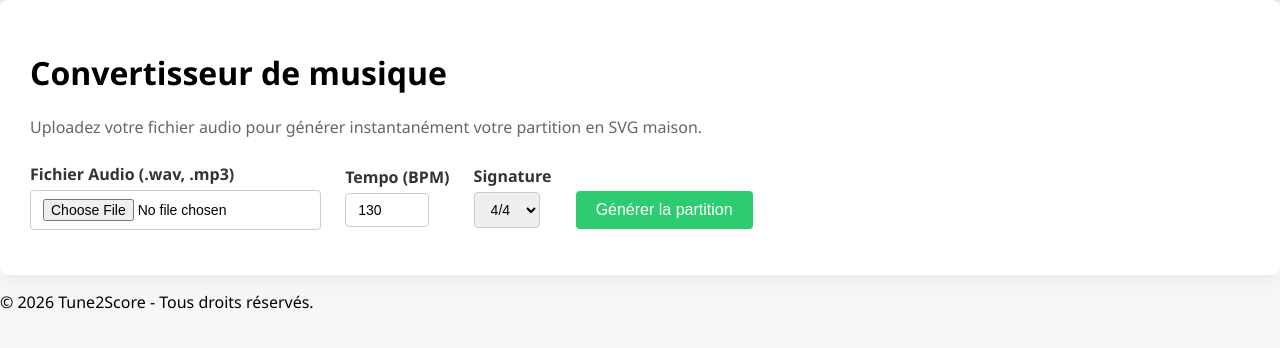
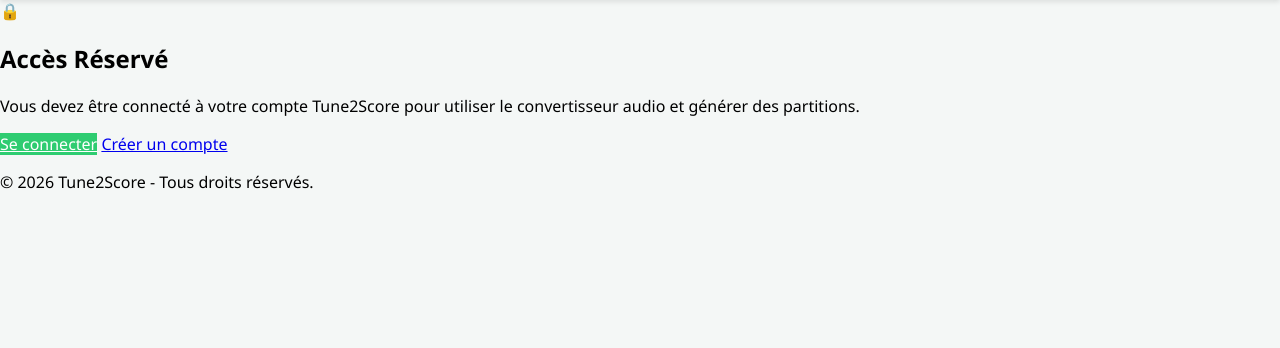
Before and after one commit to alexisdamien22/Tune2Score, a FastAPI app: page / in a window 1280 px wide. Shown: the part 58-406 px from the top of the page. Run offline with FastAPI, Linux system fonts and the light colour scheme.

Commit message:
fixed fac that converter was useable with disconnected

```diff
--- a/app/static/js/auth-status.js
+++ b/app/static/js/auth-status.js
@@ -1,12 +1,15 @@
 // app/static/js/auth-status.js
 
-document.addEventListener("DOMContentLoaded", () => {
+function checkAuthStatus() {
     const navLoginBtn = document.getElementById("navLoginBtn");
     const navUserDropdown = document.getElementById("navUserDropdown");
     const navUsername = document.getElementById("navUsername");
     const dropdownToggle = document.getElementById("dropdownToggle");
     const dropdownMenu = document.getElementById("dropdownMenu");
     const logoutBtn = document.getElementById("logoutBtn");
+
+    const allowedContent = document.getElementById("allowedContent");
+    const blockedContent = document.getElementById("blockedContent");
 
     const userJson = localStorage.getItem("tune2score_user");
 
@@ -17,27 +20,30 @@
                 if (navLoginBtn) navLoginBtn.style.display = "none";
                 if (navUserDropdown) navUserDropdown.style.display = "inline-block";
                 if (navUsername) navUsername.innerText = user.username;
+
+                if (allowedContent) allowedContent.style.setProperty("display", "block", "important");
+                if (blockedContent) blockedContent.style.setProperty("display", "none", "important");
             }
         } catch (e) {
-            console.error("Erreur de lecture de la session utilisateur", e);
+            console.error("Erreur de décodage de la session", e);
         }
     } else {
         if (navLoginBtn) navLoginBtn.style.display = "inline-block";
         if (navUserDropdown) navUserDropdown.style.display = "none";
+
+        if (allowedContent) allowedContent.style.setProperty("display", "none", "important");
+        if (blockedContent) blockedContent.style.setProperty("display", "block", "important");
     }
 
     if (dropdownToggle && dropdownMenu) {
-        dropdownToggle.addEventListener("click", (e) => {
+        const newToggle = dropdownToggle.cloneNode(true);
+        dropdownToggle.parentNode.replaceChild(newToggle, dropdownToggle);
+
+        newToggle.addEventListener("click", (e) => {
             e.stopPropagation();
             dropdownMenu.classList.toggle("show");
         });
     }
-
-    document.addEventListener("click", () => {
-        if (dropdownMenu && dropdownMenu.classList.contains("show")) {
-            dropdownMenu.classList.remove("show");
-        }
-    });
 
     if (logoutBtn) {
         logoutBtn.addEventListener("click", () => {
@@ -45,4 +51,13 @@
             window.location.href = "/";
         });
     }
+}
+
+document.addEventListener("DOMContentLoaded", checkAuthStatus);
+
+document.addEventListener("click", () => {
+    const dropdownMenu = document.getElementById("dropdownMenu");
+    if (dropdownMenu && dropdownMenu.classList.contains("show")) {
+        dropdownMenu.classList.remove("show");
+    }
 });
--- a/app/templates/index.html
+++ b/app/templates/index.html
@@ -3,36 +3,63 @@
 {% block title %}Tune2Score - Convertisseur{% endblock %}
 
 {% block content %}
+<div id="homepageContent">
+    <div id="allowedContent">
         <div class="converter-box">
-    <h1>Convertisseur de musique</h1>
-    <p class="subtitle">Uploadez votre fichier audio pour générer instantanément votre partition en SVG maison.</p>
+            <h1>Convertissez votre Audio en Partition</h1>
+            <p class="subtitle">Téléversez un fichier audio (WAV, MP3) pour générer automatiquement sa partition quantifiée.</p>
 
-    <form id="uploadForm">
-        <div class="form-group">
-            <label for="audioFile">Fichier Audio (.wav, .mp3)</label>
-            <input type="file" id="audioFile" accept="audio/*" required>
+            <form id="uploadForm" enctype="multipart/form-data">
+                <div class="form-group block-input">
+                    <label for="audioFile">Fichier Audio</label>
+                    <input type="file" id="audioFile" name="audio" accept=".wav,.mp3" required>
                 </div>
 
-        <div class="form-group">
+                <div class="form-row">
+                    <div class="form-group block-input">
                         <label for="tempo">Tempo (BPM)</label>
-            <input type="number" id="tempo" value="130" min="40" max="240">
+                        <input type="number" id="tempo" name="tempo" value="120" min="40" max="240">
                     </div>
 
-        <div class="form-group">
-            <label for="timeSignature">Signature</label>
-            <select id="timeSignature">
+                    <div class="form-group block-input">
+                        <label for="timeSignature">Mesure (Time Signature)</label>
+                        <select id="timeSignature" name="time_signature">
                             <option value="4/4">4/4</option>
                             <option value="3/4">3/4</option>
+                            <option value="2/4">2/4</option>
+                            <option value="6/8">6/8</option>
                         </select>
                     </div>
+                </div>
 
-        <button type="submit" class="btn-submit">Générer la partition</button>
+                <button type="submit" class="btn-submit" id="submitBtn">Générer la partition</button>
             </form>
 
-    <div id="resultZone">
-        <h2>Votre Partition :</h2>
-        <div id="actionsZone"></div>
-        <div class="score-box" id="svgContainer"></div>
+            <div id="loadingZone" class="loading-zone" style="display: none;">
+                <div class="spinner"></div>
+                <p>Analyse et quantification de l'audio en cours...</p>
+            </div>
+
+            <div id="resultZone" class="result-zone" style="display: none;">
+                <h2>Votre Partition Générée</h2>
+                <div class="action-buttons">
+                    <a id="downloadPdfBtn" href="#" target="_blank" class="btn-download" style="display: none;">Télécharger en PDF</a>
+                </div>
+                <div id="svgContainer" class="svg-container"></div>
+            </div>
+        </div>
+    </div>
+
+    <div id="blockedContent">
+        <div class="blocked-box">
+            <div class="lock-icon">🔒</div>
+            <h2>Accès Réservé</h2>
+            <p>Vous devez être connecté à votre compte Tune2Score pour utiliser le convertisseur audio et générer des partitions.</p>
+            <div class="blocked-actions">
+                <a href="/login" class="btn-submit">Se connecter</a>
+                <a href="/register" class="btn-secondary">Créer un compte</a>
+            </div>
+        </div>
     </div>
 </div>
 {% endblock %}
```
Also changed, not shown: app/static/css/logout.css (added, +77 -0 lines). Lines whose indentation alone changed are shown as unchanged.
